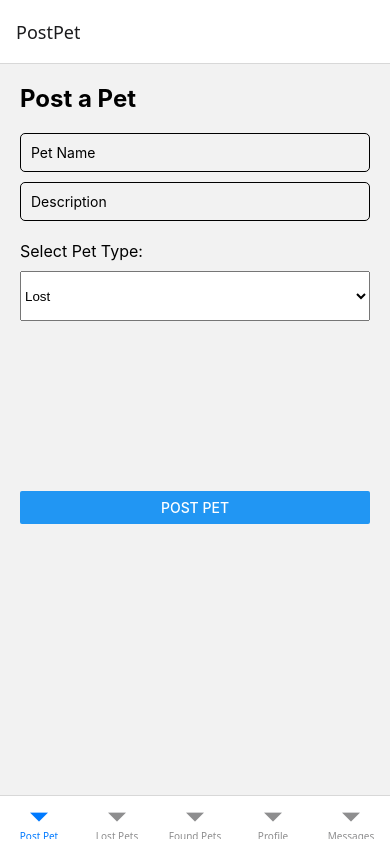
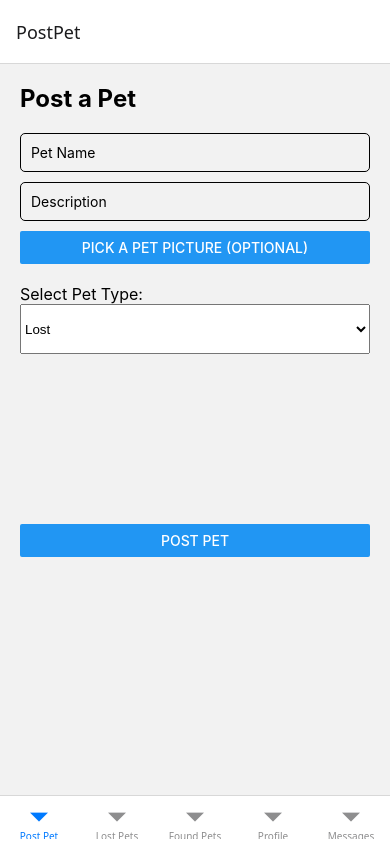
Before and after one commit to amyzal02/PetApp, a React Native app: screen / in a window 390 px wide. Built offline with nearby package versions, Linux system fonts and the light colour scheme.

Commit message:
working but image isn't being passed

```diff
--- a/package.json
+++ b/package.json
@@ -17,6 +17,7 @@
     "expo-image-picker": "~16.0.3",
     "expo-status-bar": "~2.0.0",
     "firebase": "^11.0.2",
+    "project": "file:",
     "react": "18.3.1",
     "react-native": "0.76.3",
     "react-native-gesture-handler": "^2.21.2",
--- a/src/PostPet.tsx
+++ b/src/PostPet.tsx
@@ -1,32 +1,52 @@
 import React, { useState } from 'react';
-import { View, TextInput, Button, StyleSheet, Text, Alert } from 'react-native';
-import { Picker } from '@react-native-picker/picker';
+import { View, TextInput, Button, StyleSheet, Text, Alert, Image } from 'react-native';
+import * as ImagePicker from 'expo-image-picker';
+import { Picker } from '@react-native-picker/picker'; // Correct import
 
 const PostPet = ({ onPost }) => {
   const [petName, setPetName] = useState('');
   const [description, setDescription] = useState('');
   const [petType, setPetType] = useState('lost'); // 'lost' or 'found'
+  const [selectedImage, setSelectedImage] = useState(null); // to store the selected image
+
+  // Function to handle image selection
+  const pickImage = async () => {
+    let result = await ImagePicker.launchImageLibraryAsync({
+      mediaTypes: ImagePicker.MediaTypeOptions.Images,
+      allowsEditing: true,
+      quality: 1,
+    });
+
+    if (!result.cancelled) {
+      setSelectedImage(result.uri); // Save the URI of the selected image
+    }
+  };
 
   const handlePost = () => {
     if (!petName || !description) {
       Alert.alert('Error', 'Please fill in all fields');
     } else {
-      onPost({ petName, description, petType });
+      onPost({ petName, description, petType, image: selectedImage });
       setPetName('');
       setDescription('');
-      setPetType('lost'); // Reset to lost by default
+      setPetType('lost');
+      setSelectedImage(null); // Reset image after posting
     }
   };
 
   return (
     <View style={styles.container}>
       <Text style={styles.title}>Post a Pet</Text>
+
+      {/* Pet Name Input */}
       <TextInput
         style={styles.input}
         placeholder="Pet Name"
         value={petName}
         onChangeText={setPetName}
       />
+
+      {/* Pet Description Input */}
       <TextInput
         style={styles.input}
         placeholder="Description"
@@ -34,6 +54,15 @@ const PostPet = ({ onPost }) => {
         onChangeText={setDescription}
       />
 
+      {/* Optional Image Picker */}
+      <View style={styles.imagePickerContainer}>
+        <Button title="Pick a Pet Picture (Optional)" onPress={pickImage} />
+        {selectedImage && (
+          <Image source={{ uri: selectedImage }} style={styles.imagePreview} />
+        )}
+      </View>
+
+      {/* Pet Type Selector */}
       <Text style={styles.selectText}>Select Pet Type:</Text>
       <Picker
         selectedValue={petType}
@@ -43,7 +72,8 @@ const PostPet = ({ onPost }) => {
         <Picker.Item label="Found" value="found" />
       </Picker>
 
-      {/* Post Pet Button now below the picker */}
+
+      {/* Post Pet Button */}
       <View style={styles.buttonContainer}>
         <Button title="Post Pet" onPress={handlePost} />
       </View>
@@ -69,15 +99,24 @@ const styles = StyleSheet.create({
   picker: {
     height: 50,
     width: '100%',
-    marginBottom: 20, // Ensures space between picker and button
+    marginBottom: 20,
   },
   selectText: {
-	marginTop: 10,
-    marginBottom: 10,
+    //marginBottom: 10,
     fontSize: 16,
   },
   buttonContainer: {
-    marginTop: 150,  // Adds space between the Picker and Button
+    marginTop: 150,  // Adds space between Picker and Button
+  },
+  imagePickerContainer: {
+    marginBottom: 20,  // Space between Image Picker and Post Button
+  },
+  imagePreview: {
+    width: 200,
+    height: 200,
+    marginTop: 10,
+    borderRadius: 10,
+    resizeMode: 'cover',
   },
 });
 
```
Also changed, not shown: assets/PetImages/noimagefound.jpg (added), 1 other file (tests, documents, lock files or other folders).
